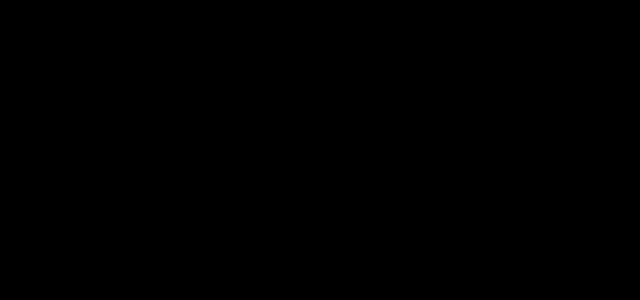
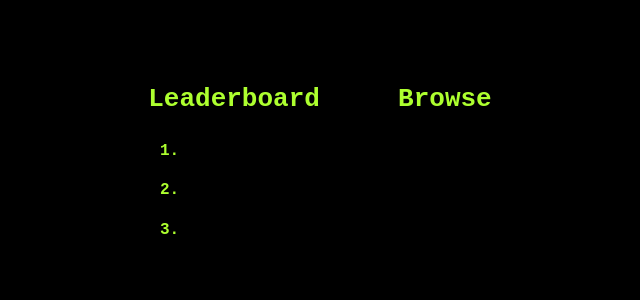
Before and after one commit to mmazh/book-ranker-ui, an Angular app: page / in a window 1280 px wide. Shown: the top 300 px of the page, without its empty margins (320-960 px from the left). Built offline with nearby package versions, Linux system fonts and the light colour scheme.

Commit message:
Added HTML/CSS for leaderboard page UI

```diff
--- a/src/app/app-routing.module.ts
+++ b/src/app/app-routing.module.ts
@@ -1,7 +1,10 @@
 import { NgModule } from '@angular/core';
 import { RouterModule, Routes } from '@angular/router';
+import { LeaderboardComponent } from './pages/leaderboard/leaderboard.component';
 
-const routes: Routes = [];
+const routes: Routes = [
+  { path: '', component: LeaderboardComponent }
+];
 
 @NgModule({
   imports: [RouterModule.forRoot(routes)],
--- a/src/app/pages/leaderboard/leaderboard.component.css
+++ b/src/app/pages/leaderboard/leaderboard.component.css
@@ -0,0 +1,26 @@
+.centered-content {
+    display: flex;
+    justify-content: center;
+    align-items: center;
+    height: 300px;
+    flex-direction: column;
+}
+
+.header-container {
+    display: flex;
+    width: 100%;
+    max-width: 500px;
+    justify-content: space-evenly;
+    align-items: center;
+}
+
+.leaderboard-container {
+    display: flex;
+    flex-direction: column;
+    width: 100%;
+    max-width: 320px;
+}
+
+.leaderboard-item {
+    font-size: 16px;
+}
--- a/src/app/pages/leaderboard/leaderboard.component.html
+++ b/src/app/pages/leaderboard/leaderboard.component.html
@@ -1 +1,22 @@
-<p>leaderboard works!</p>
+<div class="centered-content">
+    <div class="header-container">
+        <h1 class="title leaderboard-title">
+            Leaderboard
+        </h1>
+        <h1 class="title browse-title">
+            Browse
+        </h1>
+    </div>
+    <div class="leaderboard-container">
+        <h1 class="leaderboard-item">
+            1.
+        </h1>
+        <h1 class="leaderboard-item">
+            2.
+        </h1>
+        <h1 class="leaderboard-item">
+            3.
+        </h1>
+    </div>
+
+</div>
```
